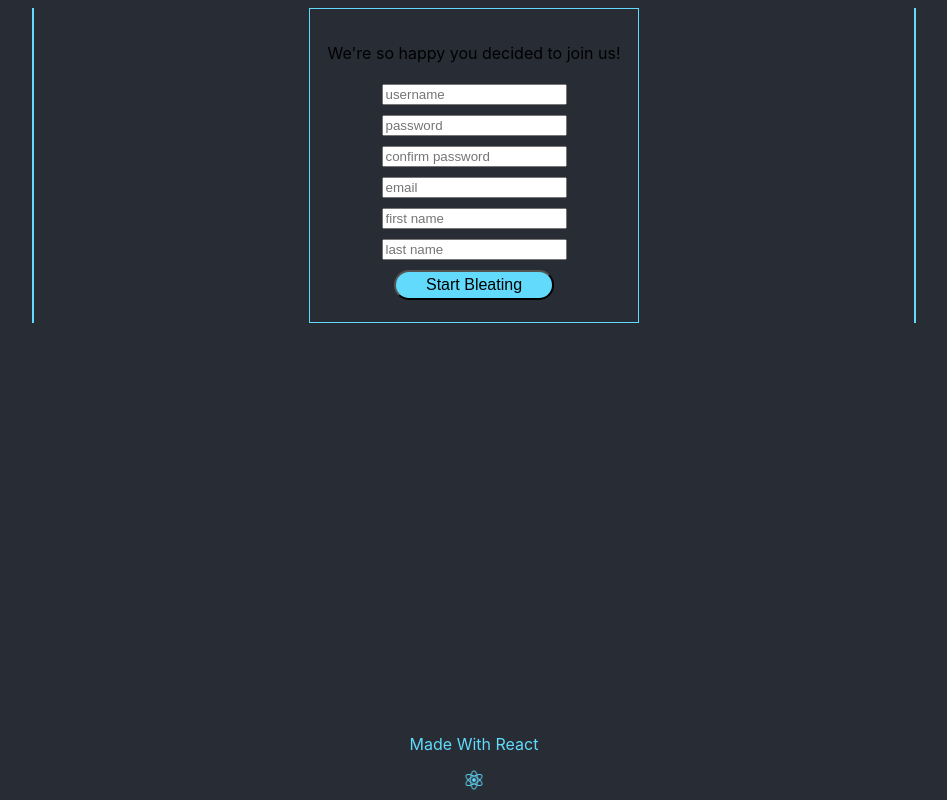
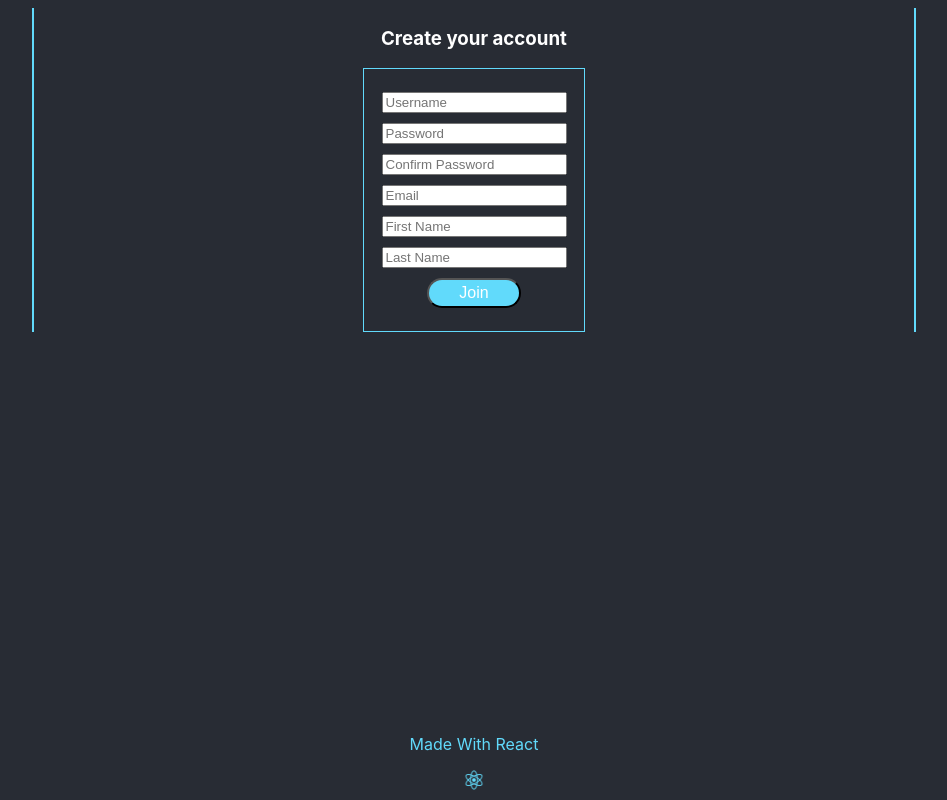
Before and after one commit to Lukas-Roberts/blather, a React (Create React App) app in the folder frontend/: page /signup in a window 1280 px wide. Shown: the whole page, without its empty margins (166-1113 px from the left). Built offline with nearby package versions, Linux system fonts and the light colour scheme.

Commit message:
added styling to buttons

```diff
--- a/frontend/src/components/Login/LoginForm.js
+++ b/frontend/src/components/Login/LoginForm.js
@@ -33,8 +33,8 @@ class LoginForm extends Component {
         :
         (
             <div className='login'>
+                <h3>Log in to Blather!</h3>
                 <form onSubmit={this.handleSubmit}>
-                    <p>Welcome back!</p>
                     <input onChange={this.handleChange} name='username' placeholder='Username' value={this.state.username} />
                     <input onChange={this.handleChange} type='password' name='password' placeholder='Password' value={this.state.password} />
                     <button type='submit'>Login</button>
--- a/frontend/src/components/Signup/SignupForm.js
+++ b/frontend/src/components/Signup/SignupForm.js
@@ -40,15 +40,15 @@ class SignupForm extends Component {
         :
         (
             <div className='signup'>
+                <h3>Create your account</h3>
                 <form onSubmit={this.handleSubmit}>
-                    <p>We're so happy you decided to join us!</p>
-                    <input onChange={this.handleChange} name='username' placeholder='username' value={this.state.username}/>
-                    <input type='password' onChange={this.handleChange} name='password' placeholder='password' value={this.state.password}/>
-                    <input type='password' onChange={this.handleChange} name='passwordConfirmation' placeholder='confirm password' value={this.state.passwordConfirmation}/>
-                    <input onChange={this.handleChange} name='email' placeholder='email' value={this.state.email}/>
-                    <input onChange={this.handleChange} name='firstName' placeholder='first name' value={this.state.firstName}/>
-                    <input onChange={this.handleChange} name='lastName' placeholder='last name' value={this.state.lastName}/>
-                    <button type='submit'>Start Bleating</button>
+                    <input onChange={this.handleChange} name='username' placeholder='Username' value={this.state.username}/>
+                    <input type='password' onChange={this.handleChange} name='password' placeholder='Password' value={this.state.password}/>
+                    <input type='password' onChange={this.handleChange} name='passwordConfirmation' placeholder='Confirm Password' value={this.state.passwordConfirmation}/>
+                    <input onChange={this.handleChange} name='email' placeholder='Email' value={this.state.email}/>
+                    <input onChange={this.handleChange} name='firstName' placeholder='First Name' value={this.state.firstName}/>
+                    <input onChange={this.handleChange} name='lastName' placeholder='Last Name' value={this.state.lastName}/>
+                    <button type='submit'>Join</button>
                 </form>
             </div>
         )
--- a/frontend/src/containers/LandingContainer.js
+++ b/frontend/src/containers/LandingContainer.js
@@ -7,8 +7,8 @@ const LandingContainer = () => (
     <div className='landing'>
         <img src={sheep} alt='sheep' className='logo' />
         <h3>Join Blather today.</h3>
-        <p><Link to='/login'><button>Login</button></Link><br />
-        <Link to='/signup'><button>Signup</button></Link></p>
+        <p><Link to='/login'><button><strong>Log In</strong></button></Link><br />
+        <Link to='/signup'><button><strong>Sign Up</strong></button></Link></p>
     </div>
 )
 
--- a/frontend/src/css/LandingContainer.css
+++ b/frontend/src/css/LandingContainer.css
@@ -10,15 +10,8 @@
     justify-content: center;
 }
 
-h2 {
-    color: #61dafb;
-}
-
-button {
-    font-size: 16px;
-    padding: 4px 30px;
-    margin: 5px 0;
-    border-radius: 24px;
+h3 {
+    color: white;
 }
 
 .logo {
--- a/frontend/src/css/SignupLogin.css
+++ b/frontend/src/css/SignupLogin.css
@@ -27,4 +27,9 @@ input {
 
 button {
     background-color: #61dafb;
+    font-size: 16px;
+    padding: 4px 30px;
+    margin: 5px 0;
+    border-radius: 24px;
+    color: white;
 }
```
